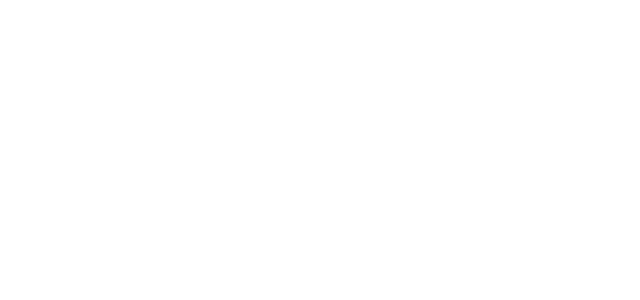
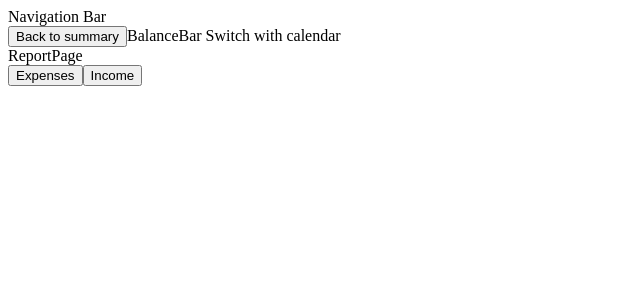
Before and after one commit to Spudowski/goit-kapusta-frontend, a React (Vite) app: page /reports in a window 1280 px wide. Before the commit this address had no page. Shown: the top 300 px of the page, without its empty margins (0-640 px from the left). Built offline with nearby package versions, Linux system fonts and the light colour scheme.

Commit message:
Routing v.1.0

```diff
--- a/src/App.jsx
+++ b/src/App.jsx
@@ -1,23 +1,48 @@
-import { Route, Routes } from 'react-router-dom'
-import { lazy, Suspense } from 'react'
+/** @format */
+
+import { Route, Routes } from "react-router-dom";
+import { lazy, Suspense } from "react";
 // import { useDispatch, useSelector } from 'react-redux';
-import './App.css'
-
+import "./App.css";
+import { NavBar } from "./components/NavBar/NavBar";
 
 function App() {
-
-
-const HomePage = lazy(() => import('./pages/HomePage'))
+  const HomePage = lazy(() => import("./pages/HomePage"));
+  const SummaryPage = lazy(() => import("./pages/SummaryPage"));
+  const SummaryExpenses = lazy(() =>
+    import("./components/SummaryExpenses/SummaryExpenses")
+  );
+  const SummaryIncome = lazy(() =>
+    import("./components/SummaryIncome/SummaryIncome")
+  );
+  const ReportsPage = lazy(() => import("./pages/ReportsPage"));
+  const ReportsExpenses = lazy(() =>
+    import("./components/ReportsExpenses/ReportsExpenses")
+  );
+  const ReportsIncome = lazy(() =>
+    import("./components/ReportsIncome/ReportsIncome")
+  );
+  const NotFoundPage = lazy(() => import("./pages/NotFoundPage"));
 
   return (
     <div>
+      <NavBar />
       <Suspense fallback={<div>Loading...</div>}>
         <Routes>
           <Route path="/" element={<HomePage />} />
+          <Route path="/summary" element={<SummaryPage />}>
+            <Route path="expenses" element={<SummaryExpenses />} />
+            <Route path="income" element={<SummaryIncome />} />
+          </Route>
+          <Route path="/reports" element={<ReportsPage />}>
+            <Route path="expenses" element={<ReportsExpenses />} />
+            <Route path="income" element={<ReportsIncome />} />
+          </Route>
+          <Route path="*" element={<NotFoundPage />} />
         </Routes>
       </Suspense>
     </div>
-    )
+  );
 }
 
-export default App
+export default App;
--- /dev/null
+++ b/src/components/Balance/Balance.jsx
@@ -0,0 +1,26 @@
+/** @format */
+
+import { NavLink } from "react-router";
+
+export function BalanceBar({ isReports, isSummary }) {
+  return (
+    <div>
+      {isReports ? (
+        <NavLink to="/summary/expenses">
+          <button>Back to summary</button>
+        </NavLink>
+      ) : (
+        ""
+      )}
+      BalanceBar
+      {isReports ? " Switch with calendar" : ""}
+      {isSummary ? (
+        <NavLink to="/reports/expenses">
+          <button>Reports</button>
+        </NavLink>
+      ) : (
+        ""
+      )}
+    </div>
+  );
+}
--- /dev/null
+++ b/src/components/Chart/Chart.jsx
@@ -0,0 +1,5 @@
+/** @format */
+
+export function Chart() {
+  return <div>Chart</div>;
+}
--- /dev/null
+++ b/src/components/IncExpSwitch/IncExpSwitch.jsx
@@ -0,0 +1,16 @@
+/** @format */
+
+import { NavLink } from "react-router";
+
+export function Switch() {
+  return (
+    <nav>
+      <NavLink to="expenses">
+        <button>Expenses</button>
+      </NavLink>
+      <NavLink to="income">
+        <button>Income</button>
+      </NavLink>
+    </nav>
+  );
+}
--- /dev/null
+++ b/src/components/NavBar/NavBar.jsx
@@ -0,0 +1,17 @@
+/** @format */
+
+export function NavBar() {
+  return (
+    <div>
+      Navigation Bar
+      {/* <logo />
+        <div>
+        {isLoggedIn ?
+            <avatar />
+            <username />
+            <exit/>
+            : ""}
+        </div> */}
+    </div>
+  );
+}
--- /dev/null
+++ b/src/components/ReportsExpenses/ReportsExpenses.jsx
@@ -0,0 +1,12 @@
+/** @format */
+
+import { Chart } from "../Chart/Chart";
+
+export default function ReportExpenses() {
+  return (
+    <div>
+      ReportExpenses
+      <Chart />
+    </div>
+  );
+}
--- /dev/null
+++ b/src/components/ReportsIncome/ReportsIncome.jsx
@@ -0,0 +1,12 @@
+/** @format */
+
+import { Chart } from "../Chart/Chart";
+
+export default function ReportIncome() {
+  return (
+    <div>
+      ReportIncome
+      <Chart />
+    </div>
+  );
+}
--- /dev/null
+++ b/src/components/SummaryExpenses/SummaryExpenses.jsx
@@ -0,0 +1,5 @@
+/** @format */
+
+export default function SummaryExpenses() {
+  return <div>SummaryExpenses</div>;
+}
--- /dev/null
+++ b/src/components/SummaryIncome/SummaryIncome.jsx
@@ -0,0 +1,5 @@
+/** @format */
+
+export default function SummaryIncome() {
+  return <div>SummaryIncome</div>;
+}
--- /dev/null
+++ b/src/pages/NotFoundPage.jsx
@@ -0,0 +1,13 @@
+/** @format */
+
+import { Link } from "react-router-dom";
+
+export default function NotFoundPage() {
+  return (
+    <>
+      <Link to="/">
+        <h2>Something went wrong... Click me to back.</h2>
+      </Link>
+    </>
+  );
+}
--- /dev/null
+++ b/src/pages/ReportsPage.jsx
@@ -0,0 +1,16 @@
+/** @format */
+
+import { Outlet } from "react-router";
+import { Switch } from "../components/IncExpSwitch/IncExpSwitch";
+import { BalanceBar } from "../components/Balance/Balance";
+
+export default function ReportPage() {
+  return (
+    <div>
+      <BalanceBar isReports={true} isSummary={false} />
+      ReportPage
+      <Switch />
+      <Outlet />
+    </div>
+  );
+}
--- /dev/null
+++ b/src/pages/SummaryPage.jsx
@@ -0,0 +1,16 @@
+/** @format */
+
+import { Outlet } from "react-router";
+import { Switch } from "../components/IncExpSwitch/IncExpSwitch";
+import { BalanceBar } from "../components/Balance/Balance";
+
+export default function SummaryPage() {
+  return (
+    <div>
+      <BalanceBar isReports={false} isSummary={true} />
+      SummaryPage
+      <Switch />
+      <Outlet />
+    </div>
+  );
+}
```
Lines whose indentation alone changed are shown as unchanged.
